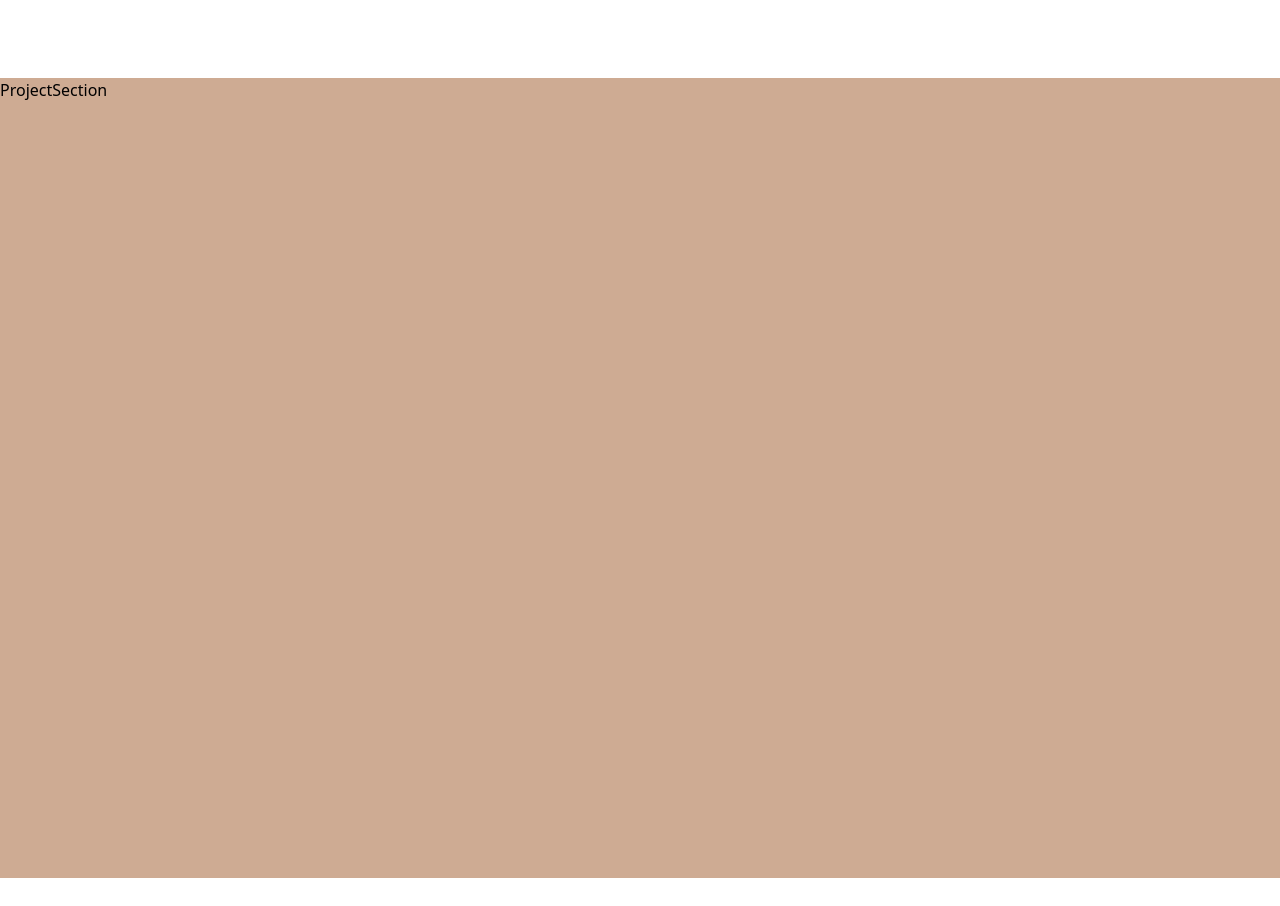
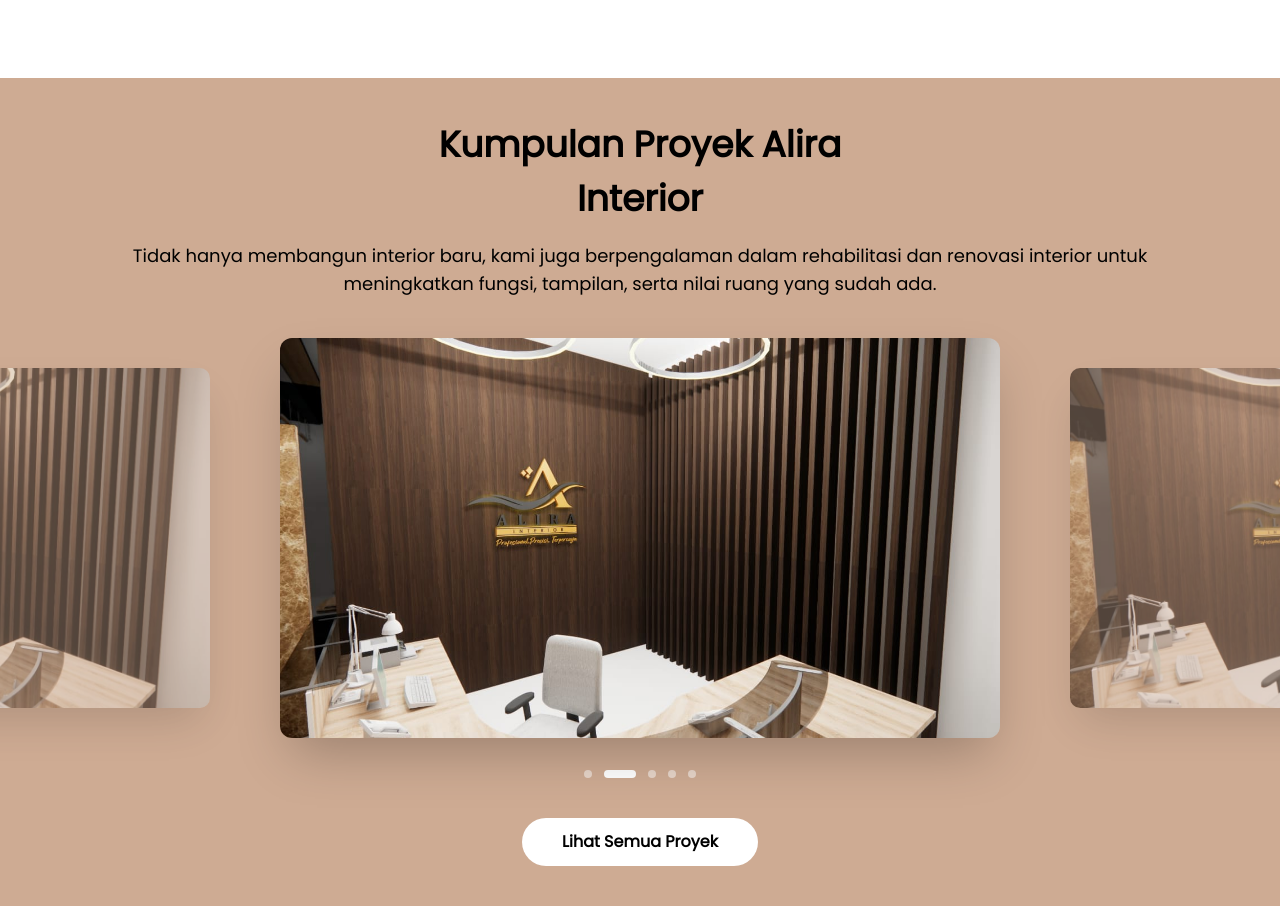
Before and after one commit to AfifSatrio/alira-interior-website, a Next.js app: page / in a window 1280 px wide. Shown: the part 1554-2460 px from the top of the page. Before the commit the page ends 2432 px from the top, so only its background shows below. Built offline with nearby package versions, Linux system fonts and the light colour scheme.

Commit message:
feat: implement portfolio carousel and update project section layout

```diff
--- a/app/layout.tsx
+++ b/app/layout.tsx
@@ -16,7 +16,7 @@ const poppins = Poppins({
 });
 
 export const metadata: Metadata = {
-  title: "Create Next App",
+  title: "Alira Interior - Jasa Desain Interior yang Presisi, Profesional, Terpercaya.",
   description: "Generated by create next app",
 };
 
--- /dev/null
+++ b/components/project-section/ProjectHighlight.tsx
@@ -0,0 +1,106 @@
+"use client"
+
+import { useEffect, useState, useCallback } from "react"
+import useEmblaCarousel from "embla-carousel-react"
+import Autoplay from "embla-carousel-autoplay"
+import { motion } from "framer-motion"
+import Image from "next/image"
+
+const images = [
+  "/bg/bg-1.webp",
+  "/bg/bg-1.webp",
+  "/bg/bg-1.webp",
+  "/bg/bg-1.webp",
+  "/bg/bg-1.webp",
+]
+
+const PortfolioCarousel = () => {
+  const [emblaRef, emblaApi] = useEmblaCarousel(
+    { loop: true, align: "center" },
+    [Autoplay({ delay: 3000, stopOnInteraction: false })]
+  )
+
+  const [selectedIndex, setSelectedIndex] = useState(0)
+  const [scrollSnaps, setScrollSnaps] = useState<number[]>([])
+
+  useEffect(() => {
+    if (!emblaApi) return
+
+    setScrollSnaps(emblaApi.scrollSnapList())
+    setSelectedIndex(emblaApi.selectedScrollSnap())
+
+  emblaApi.on("select", () => {
+    setSelectedIndex(emblaApi.selectedScrollSnap())
+  })
+}, [emblaApi])
+
+  const onSelect = useCallback(() => {
+    if (!emblaApi) return
+    setSelectedIndex(emblaApi.selectedScrollSnap())
+  }, [emblaApi])
+
+  useEffect(() => {
+    if (!emblaApi) return
+    onSelect()
+    emblaApi.on("select", onSelect)
+  }, [emblaApi, onSelect])
+
+  const scrollTo = (index: number) => {
+    if (!emblaApi) return
+    emblaApi.scrollTo(index)
+  }
+
+  return (
+    <div className="overflow-hidden py-10">
+
+      <div ref={emblaRef}>
+        <div className="flex">
+          {images.map((src, index) => {
+            const isActive = index === selectedIndex
+
+            return (
+              <div key={index} className="flex-[0_0_33.333%] px-2">
+                <motion.div
+                  animate={{
+                    scale: isActive ? 1 : 0.85,
+                    opacity: isActive ? 1 : 0.6,
+                  }}
+                  transition={{ duration: 0.6, ease: "easeInOut" }}
+                  className="relative w-180 h-100 rounded-xl overflow-hidden shadow-2xl"
+                >
+                  <Image
+                    src={src}
+                    alt="portfolio"
+                    fill
+                    className="object-cover"
+                  />
+                </motion.div>
+              </div>
+            )
+          })}
+        </div>
+      </div>
+
+      <div className="flex justify-center items-center gap-3 mt-8">
+        {scrollSnaps.map((_, index) => (
+          <button
+            key={index}
+            onClick={() => emblaApi?.scrollTo(index)}
+          >
+            <motion.div
+              animate={{
+                width: index === selectedIndex ? 32 : 8,
+                backgroundColor:
+                  index === selectedIndex ? "#ffffff" : "#ffffff80",
+              }}
+              transition={{ duration: 0.4 }}
+              className="h-2 rounded-full cursor-pointer"
+            />
+          </button>
+        ))}
+      </div>
+    </div>
+  )
+}
+
+export default PortfolioCarousel
--- a/components/project-section/ProjectSection.tsx
+++ b/components/project-section/ProjectSection.tsx
@@ -1,7 +1,19 @@
+import Link from "next/link"
+import ProjectHighlight from "./ProjectHighlight"
+
 const ProjectSection = () => {
   return (
-    <div className="h-screen w-full bg-primary">
-      ProjectSection
+    <div className="mx-auto py-10 bg-primary">
+      <div className="text-center flex flex-col gap-4 mx-auto max-w-275">
+        <h1 className="text-4xl font-poppins font-bold text-center px-80 leading-normal">Kumpulan Proyek Alira Interior</h1>
+        <span className="block text-lg font-poppins font-light">Tidak hanya membangun interior baru, kami juga berpengalaman dalam rehabilitasi dan renovasi interior untuk meningkatkan fungsi, tampilan, serta nilai ruang yang sudah ada.</span>
+      </div>
+      <ProjectHighlight />
+      <div className="w-full flex justify-center">
+        <Link className="px-10 py-3 bg-white text-black rounded-full font-poppins font-bold hover:bg-black hover:text-white transition duration-300 cursor-pointer" href={"/portfolio"}>
+              Lihat Semua Proyek
+        </Link>
+      </div>
     </div>
   )
 }
--- a/constants/index.ts
+++ b/constants/index.ts
@@ -7,9 +7,9 @@ export const navbarMenu = [
 ]
 
 export const portfolioHighlight = [
-    {"name": "Proyek 1", "image": "/bg/bg-1.webp" },
-    {"name": "Proyek 1", "image": "/bg/bg-1.webp" },
-    {"name": "Proyek 1", "image": "/bg/bg-1.webp" },
-    {"name": "Proyek 1", "image": "/bg/bg-1.webp" },
-    {"name": "Proyek 1", "image": "/bg/bg-1.webp" },
+    {id: 1, name: "Proyek 1", image: "/bg/bg-1.webp" },
+    {id: 2, name: "Proyek 2", image: "/bg/bg-1.webp" },
+    {id: 3, name: "Proyek 3", image: "/bg/bg-1.webp" },
+    {id: 4, name: "Proyek 4", image: "/bg/bg-1.webp" },
+    {id: 5, name: "Proyek 5", image: "/bg/bg-1.webp" },
 ]
--- a/package.json
+++ b/package.json
@@ -9,6 +9,9 @@
     "lint": "eslint"
   },
   "dependencies": {
+    "embla-carousel-autoplay": "^8.6.0",
+    "embla-carousel-react": "^8.6.0",
+    "framer-motion": "^12.34.2",
     "next": "16.1.6",
     "react": "19.2.3",
     "react-dom": "19.2.3"
```
Also changed, not shown: 1 other file (tests, documents, lock files or other folders).
